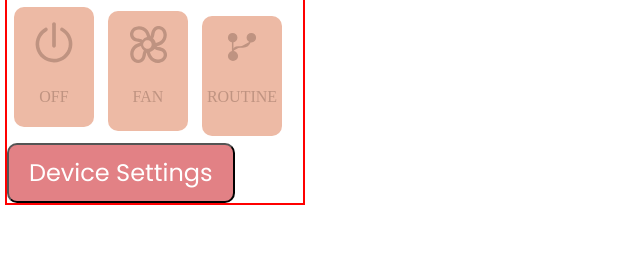
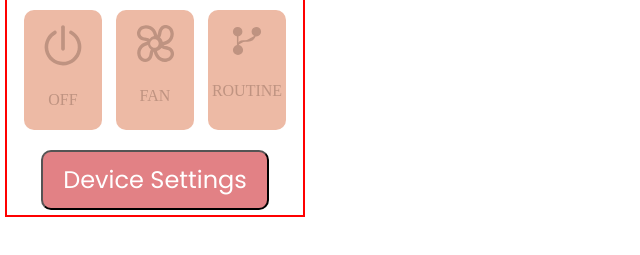
Before and after one commit to codesby/apt-web, a Gatsby site: page / in a window 1280 px wide. Shown: the part 79-334 px from the top of the page, without its empty margins (0-640 px from the left). Built offline with nearby package versions, Linux system fonts and the light colour scheme; Gatsby itself is replaced by a stand-in of ours.

Commit message:
realigned the checkboxes by adding a flex div

```diff
--- a/src/views/device.js
+++ b/src/views/device.js
@@ -24,6 +24,7 @@ const Device = ({ deviceName }) => {
   return (
     <div className={css.main}>
       <p className={css.deviceName}>{deviceName}</p>
+      <div className={css.optionsDiv}>
         <div className={css.options}>
           <label for="on_off">
             <div className={css.icons}>
@@ -138,6 +139,7 @@ const Device = ({ deviceName }) => {
             <p>ROUTINE</p>
           </label>
         </div>
+      </div>
 
       <button className={css.settingsButton} onClick={openSettings}>
         Device Settings
--- a/src/views/device.module.scss
+++ b/src/views/device.module.scss
@@ -4,22 +4,36 @@
   font-style: normal;
   font-weight: 300;
   font-size: 32px;
-  line-height: 48px;
-  /* identical to box height */
 
   text-align: center;
 
   color: #445f53;
 }
+.main {
+  display: inline-block;
+  width: 300px;
+  border: 2px solid red;
+  margin: 5px;
+  text-align: center;
+}
 
+.optionsDiv {
+  display: flex;
+  justify-content: center;
+  padding: 5px;
+  margin: 5px;
+}
 .options {
   display: inline-block;
   background: #edbaa5;
   width: 80px;
   height: 120px;
-  margin: 7px;
+  margin-right: 7px;
+  margin-left: 7px;
+  margin-bottom: 5px;
   border-radius: 10px;
   text-align: center;
+  position: relative;
 }
 
 .options > label > input {
@@ -38,21 +52,13 @@
   color: white;
 }
 
-.main {
-  display: block;
-  width: 300px;
-  border: 2px solid red;
-  margin: 5px;
-}
-
 .settingsButton {
   display: inline-block;
   font-family: "Poppins";
   font-style: normal;
   font-weight: 500;
+  margin: 5px;
   font-size: 24px;
-  line-height: 36px;
-  /* identical to box height */
   padding: 10px 20px 10px 20px;
   text-align: center;
   color: #ffffff;
```
Lines whose indentation alone changed are shown as unchanged.
